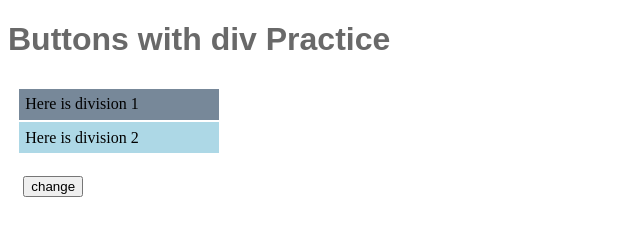
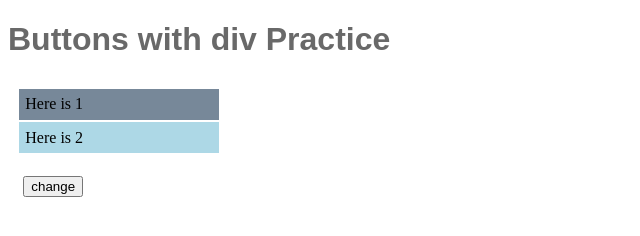
Before and after one commit to PawanDhangar/Next-Codebase, a plain HTML site: page index2.html in a window 1280 px wide. Shown: the whole page, without its empty margins (0-640 px from the left). Drawn offline with Linux system fonts and the light colour scheme.

Commit message:
Main Commint

```diff
--- a/index2.html
+++ b/index2.html
@@ -12,11 +12,11 @@
     <h1>Buttons with div Practice</h1>
 <div>
     <div id ="div1">
-        Here is division 1
+        Here is 1
     </div>
 
     <div id ="div2">
-        Here is division 2
+        Here is 2
     </div>
     <p>
         <input type="button" value="change" onclick= "dochange()">
```
